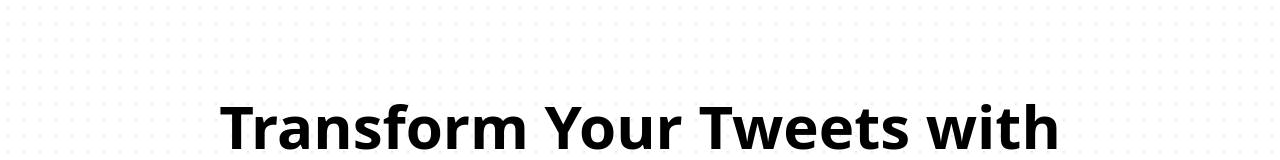
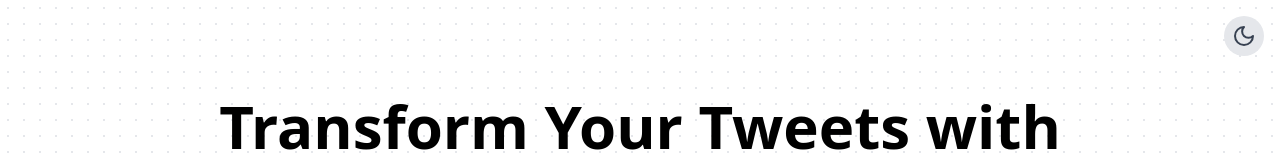
Before and after one commit to arjuunns/BetterTweets, a React (Vite) app in the folder TweetEnhancer/: page / in a window 1280 px wide. Shown: the top 160 px of the page. Built offline with nearby package versions, Linux system fonts and the light colour scheme.

Commit message:
Update App.jsx

```diff
--- a/TweetEnhancer/src/App.jsx
+++ b/TweetEnhancer/src/App.jsx
@@ -1,15 +1,47 @@
 import "./App.css";
 import Original from "./components/Original";
 import Heading from "./components/Heading";
+import { useEffect, useState } from "react";
+import { Moon, Sun } from 'lucide-react';
 const background =
-  "absolute inset-0 h-full w-full bg-white bg-[radial-gradient(#e5e7eb_1px,transparent_1px)] [background-size:16px_16px]";
+  "absolute inset-0 h-full w-full bg-white bg-[radial-gradient(#e5e7eb_1px,transparent_1px)] [background-size:16px_16px] dark:bg-gray-900 dark:bg-[radial-gradient(#3b3b3b_1px,transparent_1px)]";
 function App() {
+  const [isDark, setIsDark] = useState(false);
+
+  useEffect(() => {
+    const isDarkMode =
+      localStorage.theme === 'dark' ||
+      (!('theme' in localStorage) && window.matchMedia('(prefers-color-scheme: dark)').matches);
+    setIsDark(isDarkMode);
+    document.documentElement.classList.toggle('dark', isDarkMode);
+  }, []);
+  const toggleDarkMode = () => {
+    const newDarkMode = !isDark;
+    setIsDark(newDarkMode);
+    if (newDarkMode) {
+      localStorage.theme = 'dark';
+    } else {
+      localStorage.theme = 'light';
+    }
+    document.documentElement.classList.toggle('dark', newDarkMode);
+  };
   return (
     <div className={background}>
+       <button
+        onClick={toggleDarkMode}
+        className="fixed top-4 right-4 p-2 rounded-full bg-gray-200 dark:bg-gray-700 hover:bg-gray-300 dark:hover:bg-gray-600 transition-colors"
+        aria-label="Toggle dark mode"
+      >
+        {isDark ? (
+          <Sun className="w-6 h-6 text-yellow-500" />
+        ) : (
+          <Moon className="w-6 h-6 text-gray-700" />
+        )}
+      </button>
       <Heading />
       <Original />
       <div></div>
-      <p className="text-center mt-12 text-slate-700 font-mono">
+      <p className="text-center mt-12 text-slate-700 font-mono dark:text-white">
         Made with 💙 by{" "}
         <a
           className="text-blue-600 font-bold underline"
```
